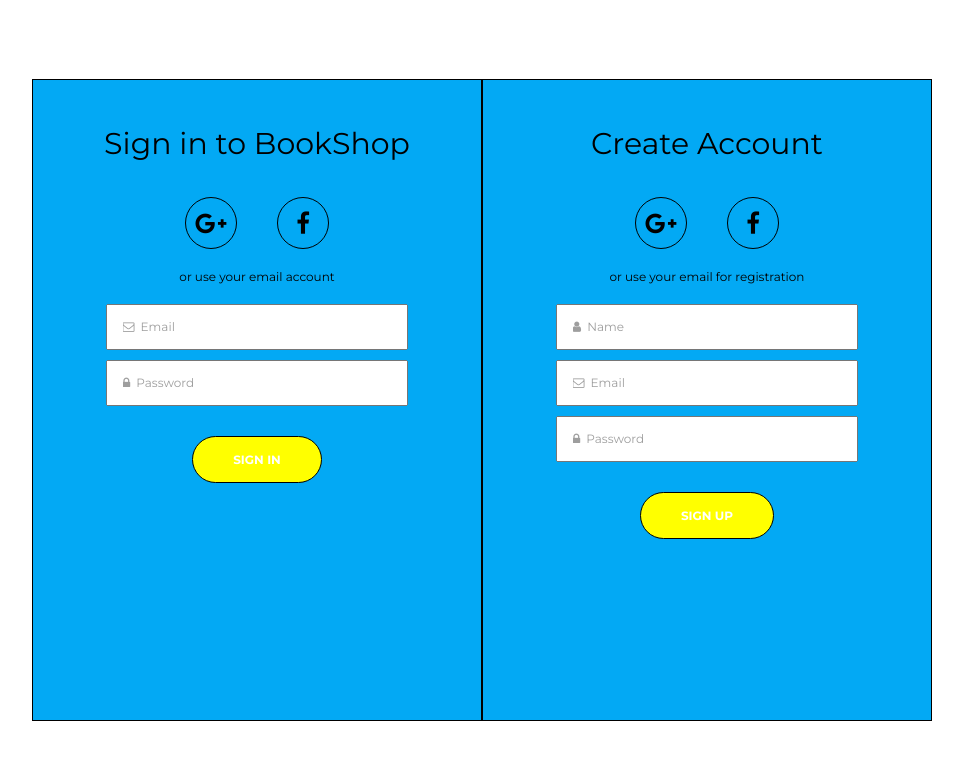
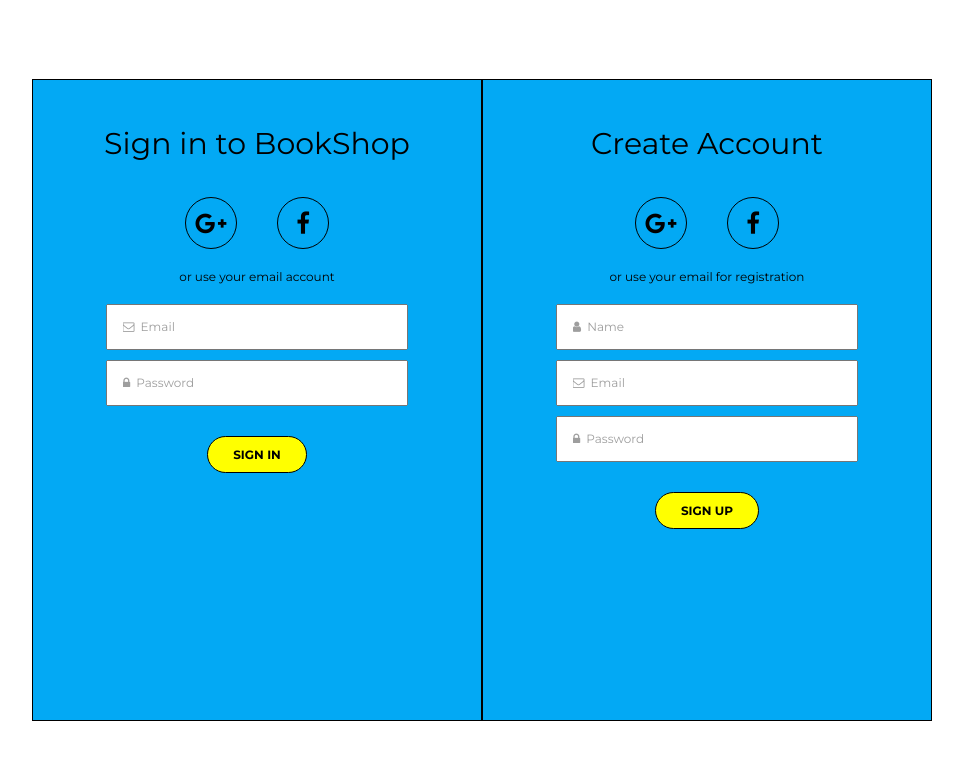
Before and after one commit to iamanishagarwal/BookShop, a React (Create React App) app in the folder client/: page /login in a window 1280 px wide. Shown: the top 760 px of the page, without its empty margins (158-1121 px from the left). Built offline with nearby package versions, Linux system fonts and the light colour scheme; no server answers.

Commit message:
fix: Change the design of button in LoginSignupPage

```diff
--- a/client/src/components/LoginSignupPage/LoginSignupPage.css
+++ b/client/src/components/LoginSignupPage/LoginSignupPage.css
@@ -72,11 +72,6 @@
 }
 
 .login-signup-page .button {
-  margin: 20px;
-  display: inline-block;
-  padding: 15px 40px;
-  border-radius: 25px;
-  border: 1px solid black;
+  color: black;
   background-color: rgb(255, 255, 0);
-  cursor: pointer;
 }
```
